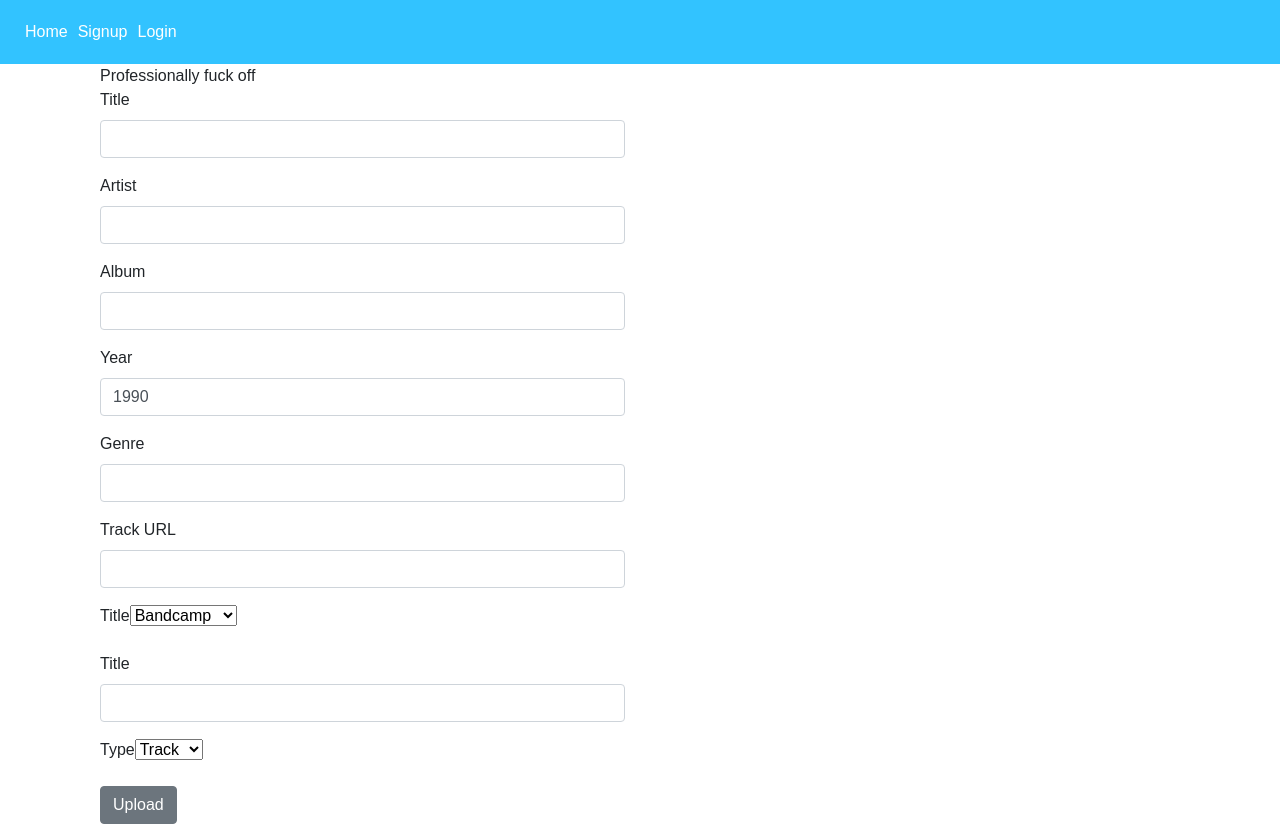
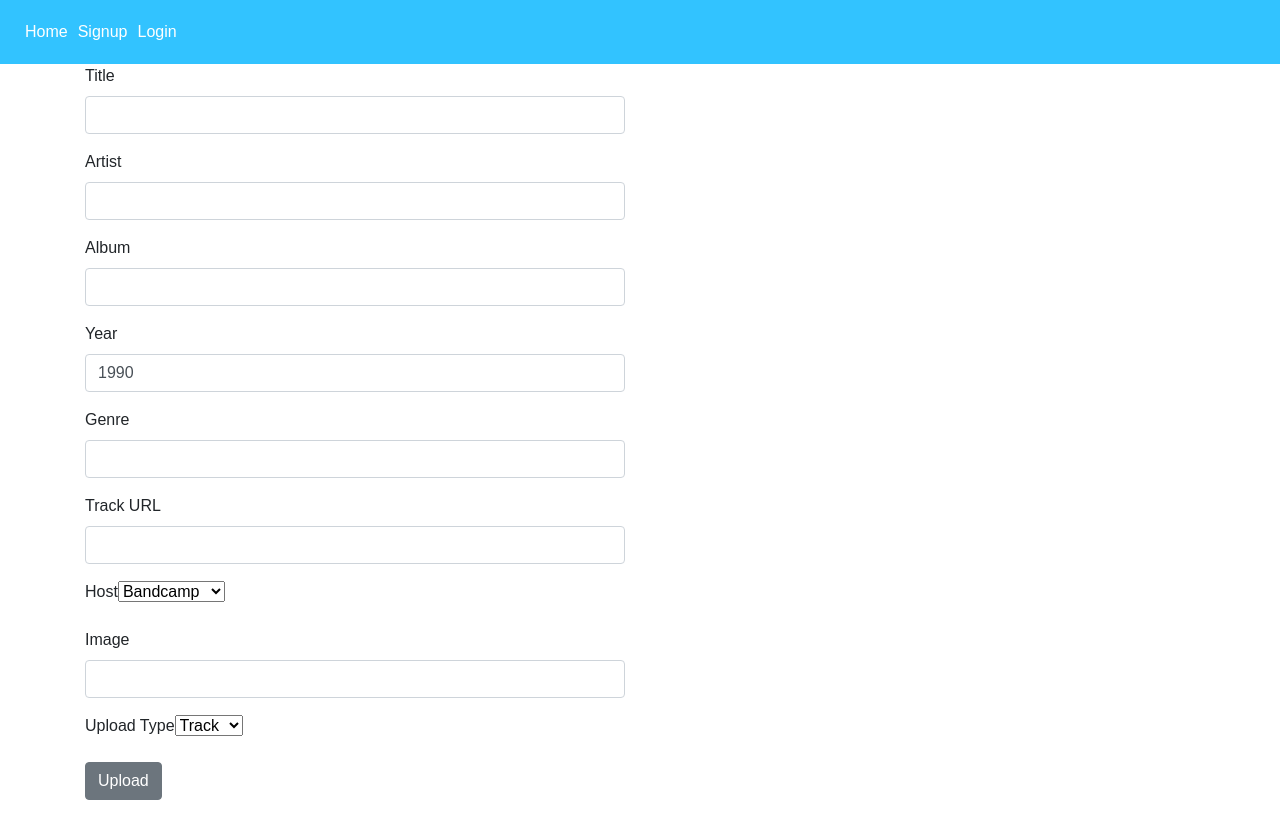
Before and after one commit to jeeegan/iron-sound, a React (Create React App) app in the folder client/: page /upload in a window 1280 px wide. After the commit the page ends 800 px from the top, so only its background shows below. Built offline with nearby package versions, Linux system fonts and the light colour scheme.

Commit message:
updated upload.jsx layout

```diff
--- a/client/src/components/pages/Upload.jsx
+++ b/client/src/components/pages/Upload.jsx
@@ -1,6 +1,6 @@
 import React, { Component } from 'react';
 import api from '../../api';
-import { Form, FormGroup, Container, Label, Input, Button, Col } from 'reactstrap';
+import { Form, FormGroup, Container, Label, Input, Button, Col, Row } from 'reactstrap';
 
 class Upload extends Component {
   constructor(props) {
@@ -52,9 +52,7 @@ class Upload extends Component {
     return(
       <div>
         <Container>
-          <Col xs="6">
-            <div>Professionally fuck off</div>
-          </Col>
+          <Row>
           <Col xs="6">
             <Form>
               <FormGroup>
@@ -82,7 +80,7 @@ class Upload extends Component {
                 <Input type="text" value={this.state.embed_url} onChange={(e) => this.handleInputChange("embed_url", e)} />
               </FormGroup>
               <FormGroup>
-                <Label>Title </Label>
+                <Label>Host </Label>
                 <select type="select" value={this.state.host} onChange={(e) => this.handleInputChange("host", e)}>
                   <option value="bc">Bandcamp</option>
                   <option value="sc">Soundcloud</option>
@@ -90,11 +88,11 @@ class Upload extends Component {
                 </select>
               </FormGroup>
               <FormGroup>
-                <Label>Title </Label>
+                <Label>Image </Label>
                 <Input type="text" value={this.state.upload_img} onChange={(e) => this.handleInputChange("upload_img", e)} />
               </FormGroup>
               <FormGroup>
-                <Label>Type </Label>
+                <Label>Upload Type </Label>
                 <select type="select" value={this.state.upload_type} onChange={(e) => this.handleInputChange("upload_type", e)}>
                   <option value="track">Track</option>
                   <option value="album">Album</option>
@@ -103,6 +101,7 @@ class Upload extends Component {
               <Button onClick={(e) => this.handleClick(e)}>Upload</Button>
             </Form>
           </Col>
+          </Row>
         </Container>
       </div>
     )
```
